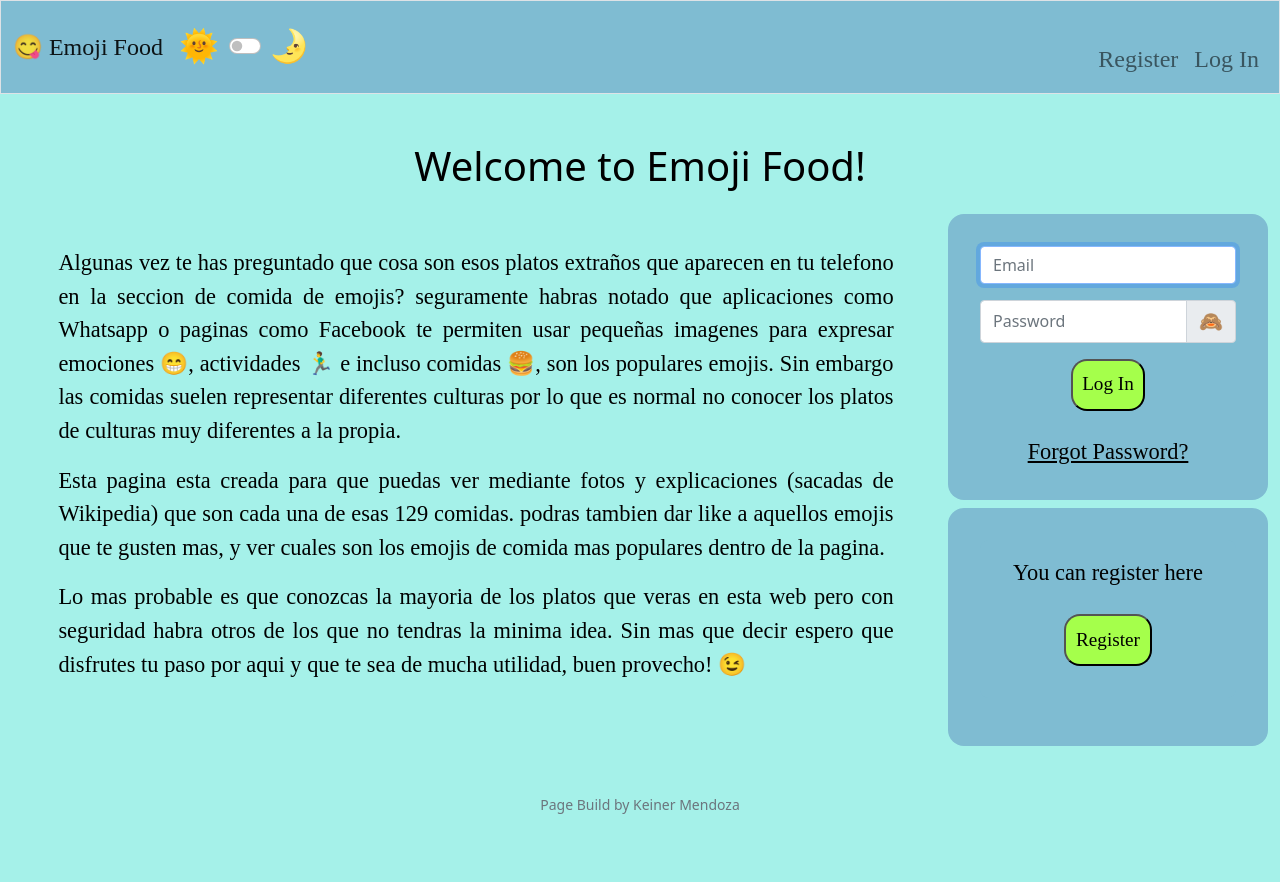
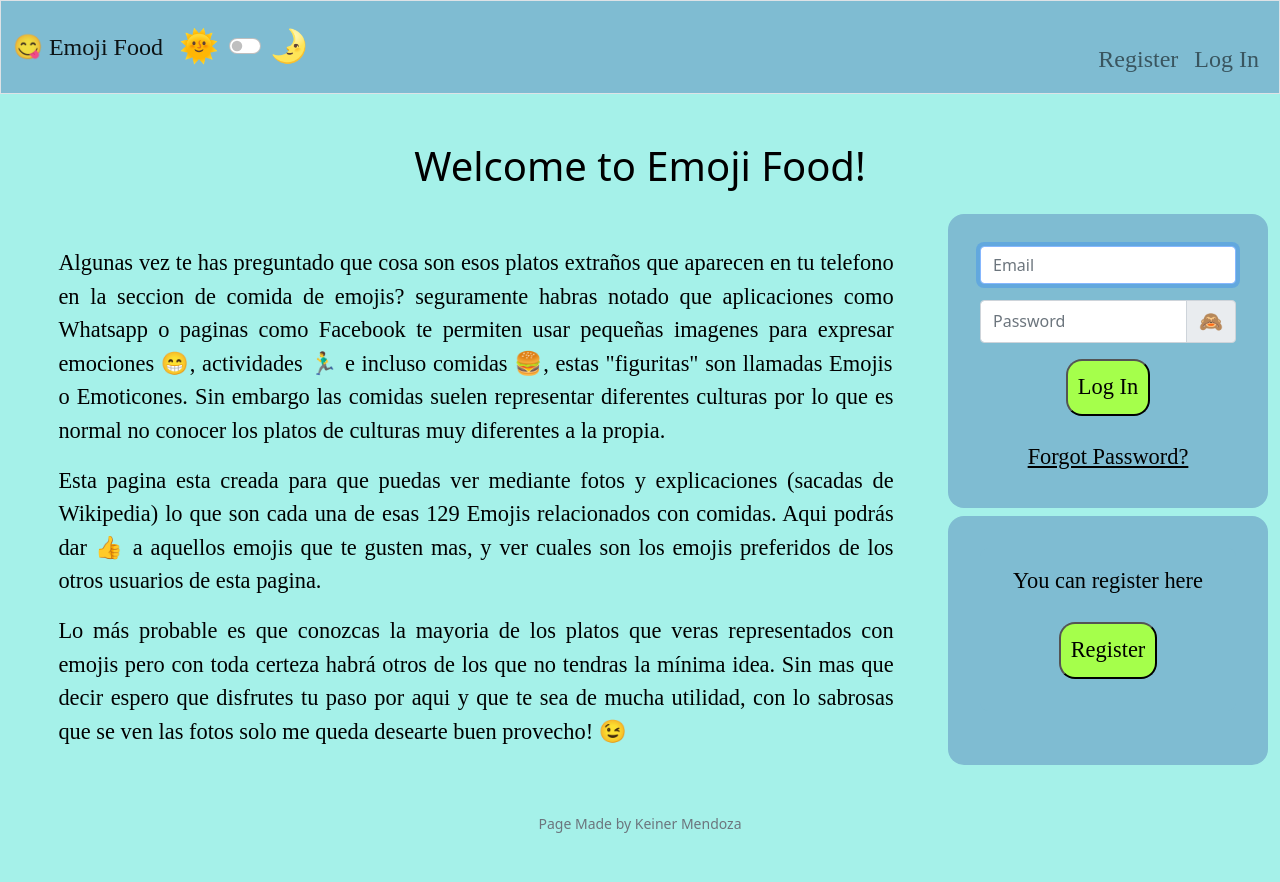
Before and after one commit to keinermendoza/emoji-food, a Flask app: page /login in a window 1280 px wide. Before the commit the page ends 814 px from the top, so only its background shows below. Run offline with Flask 2, Linux system fonts and the light colour scheme.

Commit message:
resolving final details

```diff
--- a/app.py
+++ b/app.py
@@ -110,11 +110,11 @@ def reset_verified(token):
             flash("must confirm your password")
             return render_template("change_password.html", token=token)
 
-        elif validation_password(password) != True:
+        elif not validation_password(password):
             flash("the password does not meet the minimum requirements")
             return render_template("change_password.html", token=token)
 
-        elif validation_password(confirmation) != True:
+        elif not validation_password(confirmation):
             flash("the password does not meet the minimum requirements")
             return render_template("change_password.html", token=token)
 
@@ -148,14 +148,14 @@ def change_password():
 
         # Ensure old_password was provide
         if not old_password:
-            flash("must provide your active password", "warning")
+            flash("must provide your active password")
             return render_template("change_password.html")
 
         # asking for active password
         check = db.execute("SELECT hash FROM users WHERE id = :id", {"id":session["user_id"]}).fetchone()
         if not check_password_hash(check.hash, old_password):
 
-            flash("incorrect password", "warning")
+            flash("incorrect password")
             return render_template("change_password.html")
 
         # Ensure password was register
@@ -168,11 +168,11 @@ def change_password():
             flash("must confirm your password")
             return render_template("change_password.html")
 
-        elif validation_password(password) != True:
+        elif not validation_password(password):
             flash("the password does not meet the minimum requirements")
             return render_template("change_password.html")
 
-        elif validation_password(confirmation) != True:
+        elif not validation_password(confirmation):
             flash("the password does not meet the minimum requirements")
             return render_template("change_password.html")
 
@@ -275,12 +275,12 @@ def register():
             flash("must confirm your password")
             return render_template("register.html")
 
-        elif validation_password(password) != True:
+        elif not validation_password(password):
 
             flash("the password does not meet the minimum requirements")
             return render_template("register.html")
 
-        elif validation_password(confirmation) != True:
+        elif not validation_password(confirmation):
 
             flash("the password does not meet the minimum requirements")
             return render_template("register.html")
--- a/static/action.js
+++ b/static/action.js
@@ -86,7 +86,7 @@ window.onload = function() {
 
     // Using emojis for show and hide the password
 
-    // This if is for limit the aplication of this function. it works on login, register, and change_password pages
+    // This if is for limit the aplication of this function. it works on login, register, change_password and password_reset<token> pages
     if(window.location.pathname != "/password_reset" && window.location.pathname != "/acount"
     && window.location.pathname != "/favorites" && window.location.pathname != "/food_table" && window.location.pathname != "/"
     && window.location.pathname != "/search"  && window.location.pathname != "/logout" && window.location.pathname != "/like_it") {
@@ -104,7 +104,7 @@ window.onload = function() {
         });
     }
 
-    // This if is for limit the aplication of this function. it works on register and change_password pages
+    // This if is for limit the aplication of this function. it works on register, change_password and password_reset<token> pages
     if(window.location.pathname != "/password_reset" && window.location.pathname != "/login" && window.location.pathname != "/acount"
     && window.location.pathname != "/favorites" && window.location.pathname != "/food_table" && window.location.pathname != "/"
     && window.location.pathname != "/search"  && window.location.pathname != "/logout" && window.location.pathname != "/like_it") {
@@ -152,18 +152,10 @@ window.onload = function() {
             })
         });
 
-        //copied from an answer in https://stackoverflow.com/questions/19605150/regex-for-password-must-contain-at-least-eight-characters-at-least-one-number-a
-
-
-
     }
 
-
     // This if is for limit the aplication of this function. it just works on change_password page.
-    if(window.location.pathname != "/password_reset" && window.location.pathname != "/login" && window.location.pathname != "/acount"
-    && window.location.pathname != "/favorites" && window.location.pathname != "/food_table" && window.location.pathname != "/"
-    && window.location.pathname != "/search"  && window.location.pathname != "/logout" && window.location.pathname != "/like_it"
-    && window.location.pathname != "/register") {
+    if(window.location.pathname == "/change_password") {
         // Using emojis for show and hide the password
         document.getElementById('old_password-emoji').addEventListener('click', function() {
             if (this.innerHTML == '🙈') {
--- a/static/style.css
+++ b/static/style.css
@@ -24,16 +24,17 @@
   --bord--color: #7FBCD2;
   --pad--color: #A5FF4B;
   --key-word--color: blue;
+  --let--size: 1.4rem;
 }
 
 th {
-  font-size: 1.2rem;
+  font-size: var(--let--size);
 }
 
-p, a, #input-emoji, button {
+p, a, #input-emoji, button, td {
   font-family: 'Times New Roman', Times, serif;
   color: var(--let--color, black);
-  font-size: 1.2rem;
+  font-size: var(--let--size);
 }
 body {
   background-color: var(--back--color, #A5F1E9);
@@ -255,8 +256,8 @@ button {
 
 /* for long widht screens */
 @media (min-width: 65.01rem) {
-  p, a {
-    font-size: 1.4rem;
+  :root {
+    --let--size: 1.4rem;
   }
   .grid-father {
     grid-template-areas:
@@ -273,8 +274,8 @@ button {
       font-size: 1.1rem;
       width: 48%;
   }
-  p, a, button {
-    font-size: 1.2rem;
+  :root{
+    --let--size: 1.2rem;
   }
   .grid-father {
     grid-template-areas:
@@ -303,8 +304,8 @@ button {
 
 /* para telefonos */
 @media (max-width: 50rem) {
-  p, a, button {
-    font-size: 1rem;
+  :root{
+    --let--size: 1rem;
   }
   .div-to-txt-serched {
       font-size: 1.2rem;
--- a/templates/favorites.html
+++ b/templates/favorites.html
@@ -7,7 +7,7 @@
       <tr class="table-success">
         <th>Position</th>
         <th>Emoji</th>
-        <th>&#128077 Recibidos</th>
+        <th>&#128077</th>
       </tr>
     </thead>
     <tbody>
--- a/templates/index.html
+++ b/templates/index.html
@@ -9,8 +9,8 @@
 <h3>A continuacion encontraras algunas informaciones importantes:</h3>
 <div class="info-in-login-and-index mb-3 mx-auto w-auto">
     <p>En la parte de arriba encontraras la barra de navegacion, con ella podras recorrer el lugar.</p>
-    <p>En <span class="key-word"><a href="/food_table">🔍 Search Food</a></span> encontaras una lista de todos los emojis de comida, puedes hacer click en ellos para obtener su informacion o si lo prefieres puedes buscar un emoji de comida pegandolo en la caja de texto que esta en la parte superio. Tambien puedes Marcar aquellos Emojis que te gusten.</p>
-    <p>En <span class="key-word"><a href="/acount">💎 My Acount</a></span> veras una lista con los emojis a los que hayas dado <span class="key-word">I like it &#128077</span>, para ver su informacion solo debes hacer click en ellos y si por alguna razon ya no te gustan solo has click en <span class="key-word">Delete</span>. En esta pagina tambien podras cambiar tu contraseña de acceso.</p>
+    <p>En <span class="key-word"><a href="/food_table">🔍 Search Food</a></span> encontaras una lista de botones con todos los emojis de comida, basta con precionarlos para ver su informacion. otra forma de realizar una busqueda es pegando un emoji de comida en la caja de texto que esta en la parte superior de la pagina. Tambien puedes Marcar aquellos Emojis que te gusten.</p>
+    <p>En <span class="key-word"><a href="/acount">💎 My Acount</a></span> veras una lista con los emojis a los que hayas dado <span class="key-word">&#128077</span>, para ver su informacion solo debes hacer click en ellos y si por alguna razon alguno de ellos ya no te gusta puedes eliminarlo de tu cuenta haciendo click en <span class="key-word">Delete</span>. En esta pagina tambien podras cambiar tu contraseña de acceso.</p>
     <p><span class="key-word"><a href="/favorites">🏆 Top 5</a></span> es el lugar en el que se encuentran los emojis mas populares, los que han recibido más <span class="key-word">I like it &#128077</span>. Si quieres ver su informacion de alguno de ellos solo has click en el.</p>
     <p>Si en algun momento quieres volver a esta pagina solo has click en <span class="key-word">&#128523 Emoji Food</span></p>
 </div>
--- a/templates/layout.html
+++ b/templates/layout.html
@@ -66,7 +66,7 @@
         </main>
 
         <footer class="mb-5 small text-center text-muted">
-            Page Build by Keiner Mendoza
+            Page Made by Keiner Mendoza
         </footer>
 
         {% block bottom %}{% endblock %}
--- a/templates/login.html
+++ b/templates/login.html
@@ -36,16 +36,16 @@ Log In
        <div class="info-in-login-and-index mb-3 mx-auto w-auto">
             <p>Algunas vez te has preguntado que cosa son esos platos extraños que aparecen en tu telefono en la seccion de comida de emojis?
                 seguramente habras notado que aplicaciones como Whatsapp o paginas como Facebook te permiten usar
-                pequeñas imagenes para expresar emociones <span>😁</span>, actividades <span>🏃‍♂️</span> e incluso comidas <span>🍔</span>, son los populares emojis.
+                pequeñas imagenes para expresar emociones <span>😁</span>, actividades <span>🏃‍♂️</span> e incluso comidas <span>🍔</span>, estas "figuritas" son llamadas Emojis o Emoticones.
                 Sin embargo las comidas suelen representar diferentes culturas por lo que es normal no conocer los
                 platos de culturas muy diferentes a la propia.
             </p>
-            <p>Esta pagina esta creada para que puedas ver mediante fotos y explicaciones (sacadas de Wikipedia) que son cada una de esas
-                129 comidas. podras tambien dar like a aquellos emojis que te gusten mas, y ver cuales son los emojis de comida mas populares
-                dentro de la pagina.
+            <p>Esta pagina esta creada para que puedas ver mediante fotos y explicaciones (sacadas de Wikipedia) lo que son cada una de esas
+                129 Emojis relacionados con comidas. Aqui podrás dar <span class="key-word">&#128077</span> a aquellos emojis que te gusten mas, y ver cuales son los emojis preferidos de los otros usuarios de esta pagina.
             </p>
-            <p>Lo mas probable es que conozcas la mayoria de los platos que veras en esta web pero con seguridad habra otros de los que no
-                tendras la minima idea. Sin mas que decir espero que disfrutes tu paso por aqui y que te sea de mucha utilidad, buen provecho! 😉
+            <p>Lo más probable es que conozcas la mayoria de los platos que veras representados con emojis pero con toda certeza habrá otros de los que no
+                tendras la mínima idea. Sin mas que decir espero que disfrutes tu paso por aqui y que te sea de mucha utilidad, con lo sabrosas que se
+                ven las fotos solo me queda desearte buen provecho! 😉
             </p>
         </div>
     </div>
--- a/templates/search.html
+++ b/templates/search.html
@@ -3,7 +3,7 @@
                 <div class="two-in-row">
                         <h2>{{data.name}} <span>&#{{data.hexa}}</span></h2>
                         <form id="form-like-and-delete" method="get" action="/like_it">
-                                <button name="emoji_id" id="button-item-selected-like" value="{{data['id']}}">I like it &#128077</button>
+                                <button name="emoji_id" id="button-item-selected-like" value="{{data['id']}}">&#128077</button>
                                 <input type="hidden" name="procedencia" value="0" id="procedencia">
                         </form>
                 </div>
```
Also changed, not shown: my_tools.py (+7 -9 lines), templates/change_password.html (+5 -3 lines), templates/register.html (+4 -4 lines).
